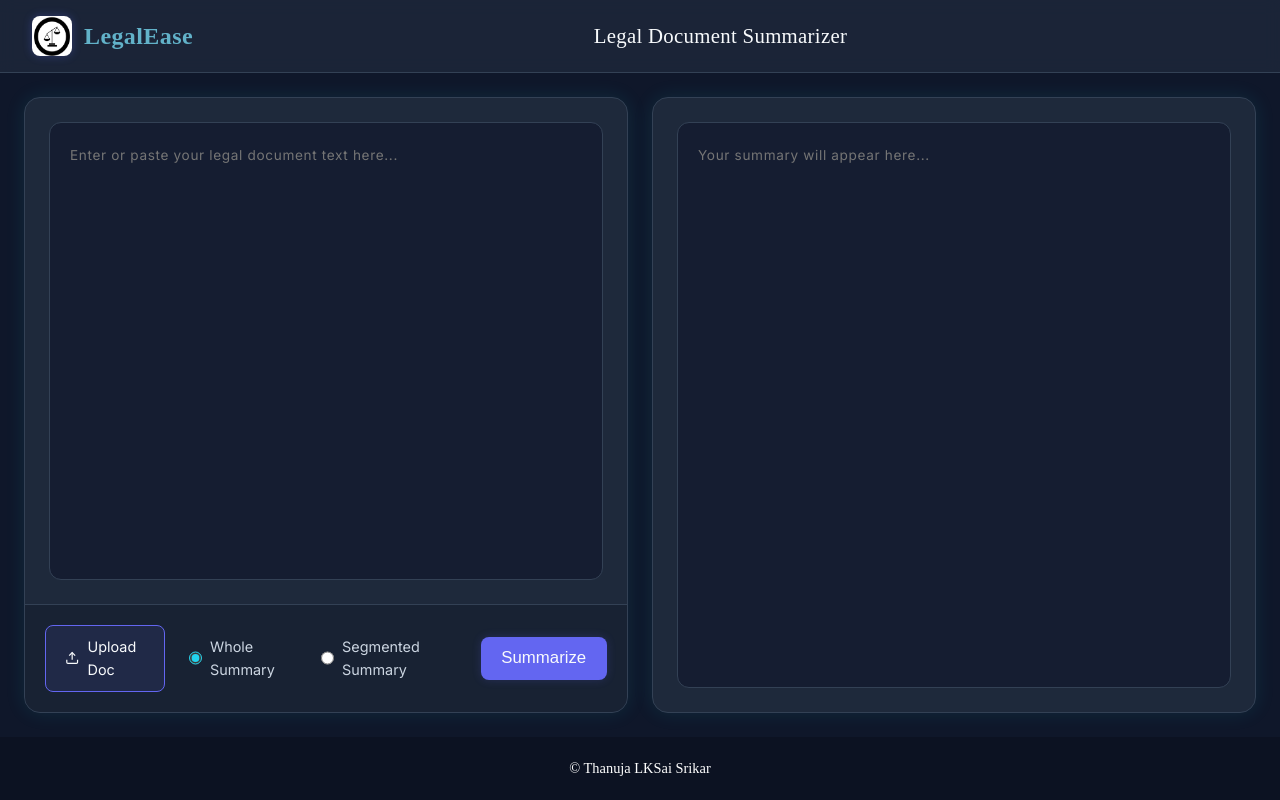
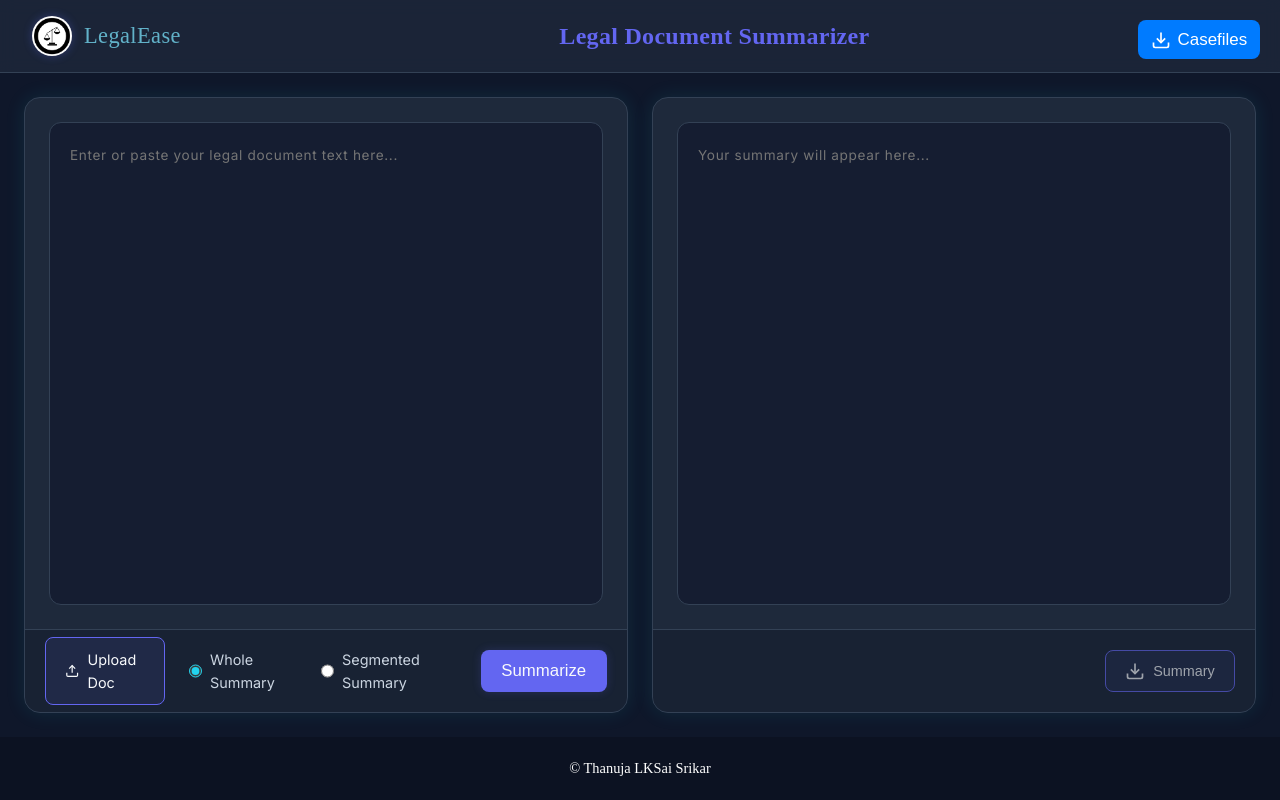
Before and after one commit to AASHIKSRIKAR007/Legal-Summarizer, a Flask app: page / in a window 1280 px wide. Run offline with Flask 3, Linux system fonts and the light colour scheme; some libraries are stand-ins or nearby versions.

Commit message:
Added Summary and Casefiles download buttons

```diff
--- a/app.py
+++ b/app.py
@@ -123,7 +123,7 @@ def load_model(model_id, subfolder):
     return tokenizer, model
 
 # Use the Hugging Face repository "lksai19/Legal-summarizer-models" and the subfolder "bart-finetuned2"
-tokenizer_whole, model_whole = load_model("lksai19/Legal-summarizer-models", "bart-finetuned2")
+tokenizer_whole, model_whole = load_model("lksai19/Legal-summarizer-models", "bart-finetuned")
 
 def generate_whole_summary(input_text):
     processed_text = preprocess_text(input_text)  # Apply preprocessing
--- a/static/script.js
+++ b/static/script.js
@@ -4,7 +4,11 @@ document.addEventListener('DOMContentLoaded', function() {
     const textInput = document.getElementById('text-input');
     const summaryOutput = document.getElementById('summary-output');
     const summarizeBtn = document.getElementById('summarize-btn');
+    const downloadSummaryBtn = document.getElementById('downloadSummaryBtn');
     const radioButtons = document.querySelectorAll('input[name="summary-type"]');
+
+    // Ensure download button is disabled initially
+    downloadSummaryBtn.disabled = true;
 
     Swal.fire({
         title: "Welcome to Legal Document Summarization",
@@ -41,6 +45,17 @@ document.addEventListener('DOMContentLoaded', function() {
             content: "swal-content",
             confirmButton: "swal-confirm-button"
         }
+    });
+
+    document.getElementById('downloadCasefilesBtn').addEventListener('click', function() {
+        // Replace with your file URL or logic to fetch casefiles
+        const fileUrl = 'static/casefiles.zip';
+        const link = document.createElement('a');
+        link.href = fileUrl;
+        link.download = 'casefiles.zip';
+        document.body.appendChild(link);
+        link.click();
+        document.body.removeChild(link);
     });
 
     // File upload handling
@@ -100,6 +115,9 @@ document.addEventListener('DOMContentLoaded', function() {
         summarizeBtn.textContent = 'Summarizing...';
         summaryOutput.value = 'Generating summary...';
 
+        // Always disable download button when starting a new summary
+        downloadSummaryBtn.disabled = true;
+
         try {
             const response = await fetch('/summarize', {
                 method: 'POST',
@@ -120,13 +138,21 @@ document.addEventListener('DOMContentLoaded', function() {
 
             if (data.error) {
                 summaryOutput.value = `Error: ${data.error}`;
+                // Keep download button disabled on error
+                downloadSummaryBtn.disabled = true;
             } else {
                 summaryOutput.value = data.summary;
+                // Enable download button only if we have valid summary
+                if (data.summary && data.summary.trim() !== '') {
+                    downloadSummaryBtn.disabled = false;
+                }
             }
 
         } catch (error) {
             console.error('Error:', error);
             summaryOutput.value = 'An error occurred while generating the summary. Please try again.';
+            // Keep download button disabled on error
+            downloadSummaryBtn.disabled = true;
         } finally {
             // Reset button state
             summarizeBtn.disabled = false;
@@ -135,23 +161,35 @@ document.addEventListener('DOMContentLoaded', function() {
     });
 
     // Add paste handler for convenience
-    textInput.addEventListener('paste', function() {
+    textInput.addEventListener('input', function() {
         // Clear any error messages that might be there
         if (textInput.value.startsWith('Error:') ||
             textInput.value.startsWith('Invalid file') ||
             textInput.value.startsWith('File too large')) {
             textInput.value = '';
         }
+
+        // Reset download button state when input changes
+        downloadSummaryBtn.disabled = true;
     });
 
-    // Character count display (optional feature)
-    textInput.addEventListener('input', function() {
-        const wordCount = textInput.value.trim().split(/\s+/).filter(Boolean).length;
-        const charCount = textInput.value.length;
+    // Download summary button handler
+    downloadSummaryBtn.addEventListener('click', function() {
+        const summary = summaryOutput.value;
+        // Extra check to make sure we have content to download
+        if (summary && summary.trim() !== '' &&
+            !summary.startsWith('Generating summary...') &&
+            !summary.startsWith('Error:') &&
+            !summary.startsWith('An error occurred')) {
 
-        // You can add this to your HTML if you want to display counts
-        // document.getElementById('word-count').textContent = `Words: ${wordCount}`;
-        // document.getElementById('char-count').textContent = `Characters: ${charCount}`;
+            const blob = new Blob([summary], { type: 'text/plain' });
+            const link = document.createElement('a');
+            link.href = URL.createObjectURL(blob);
+            link.download = 'legal_summary.txt';
+            document.body.appendChild(link);
+            link.click();
+            document.body.removeChild(link);
+        }
     });
 
     // Prevent accidental navigation when there's unsaved text
--- a/static/styles.css
+++ b/static/styles.css
@@ -56,30 +56,56 @@ body {
 .logo {
     width: 40px;
     height: 40px;
-    border-radius: 8px;
+    border-radius: 20px;
     box-shadow: var(--neon-glow);
 }
 
 .brand-name {
     font-family: 'Clash Display', 'Space Grotesk', sans-serif;
     font-family: "Outfit", serif;
-    font-size: 1.5rem;
-    font-weight: 550;
-    /*color: var(--accent-color);
-    text-shadow: 0 0 10px rgba(34, 211, 238, 0.3); */
-    /* color: rgba(34, 211, 238, 0.8); /* Reduced brightness by adding opacity */
-    /*color: var(--primary-color);*/
+    font-size: 1.4rem;
+    font-weight: 530;
     color: #62b2c9;
     letter-spacing: 0.4px;
 }
 
 .app-title {
-    /*font-family: 'Space Grotesk', sans-serif;*/
-    font-family: "Outfit", serif;
-    font-size: 1.3rem;
-    font-weight: 520;
-    color: var(--text-primary);
+    font-family: 'Marko One', serif;
+    font-size: 1.5rem;
+    font-weight: 550;
+    color: var(--primary-color);
     letter-spacing: 0.3px;
+}
+
+/* Style for the top-right button */
+.top-right-button {
+    position: fixed;
+    top: 20px;
+    right: 20px;
+    z-index: 1000; /* Ensure it stays on top */
+}
+
+#downloadCasefilesBtn {
+    background-color: #007bff; /* Blue color */
+    color: white;
+    border: none;
+    padding: 0.6rem 0.8rem;
+    border-radius: 8px;
+    cursor: pointer;
+    font-size: 1.06rem;
+    transition: background-color 0.3s ease;
+    display: flex;
+    align-items: center;
+    gap: 0.4rem; /* Space between icon and text */
+}
+
+#downloadCasefilesBtn svg {
+    display: inline-block;
+    vertical-align: middle;
+}
+
+#downloadCasefilesBtn:hover {
+    background-color: #0056b3; /* Darker blue on hover */
 }
 
 /* Main Container */
@@ -93,7 +119,7 @@ body {
     width: 100%;
 }
 
-/* Panel Styles */
+/* Panel Styles - UPDATED FOR EQUAL HEIGHTS */
 .panel {
     flex: 1;
     background: var(--panel-background);
@@ -104,6 +130,8 @@ body {
     flex-direction: column;
     overflow: hidden;
     transition: box-shadow 0.3s ease;
+    /* Set a specific height to ensure both panels are the same height */
+    min-height: 475px; /* Adjust this value as needed */
 }
 
 .panel:hover {
@@ -114,6 +142,8 @@ body {
     flex: 1;
     padding: 1.5rem;
     min-height: 0;
+    display: flex;
+    flex-direction: column;
 }
 
 .scrollable-content {
@@ -131,6 +161,7 @@ body {
     resize: none;
     overflow-y: auto;
     transition: all 0.3s ease;
+    flex-grow: 1;
 }
 
 .scrollable-content:focus {
@@ -158,7 +189,7 @@ body {
     background: var(--accent-color);
 }
 
-/* Controls Container */
+/* Controls Container - UPDATED FOR ALIGNMENT */
 .controls-container {
     padding: 1.25rem;
     background-color: rgba(15, 23, 42, 0.4);
@@ -166,6 +197,7 @@ body {
     display: flex;
     align-items: center;
     gap: 1.5rem;
+    height: 83px; /* Fixed height for both panels' bottom sections */
 }
 
 /* Upload Button */
@@ -235,11 +267,59 @@ body {
     transform: translateY(0);
 }
 
-/* Readonly Output */
-/* #summary-output {
-    background-color: rgba(15, 23, 42, 0.6);
-    cursor: default;
-} */
+/* Update the controls container to handle both input and output panels */
+.controls-container {
+    padding: 1.25rem;
+    background-color: rgba(15, 23, 42, 0.4);
+    border-top: 1px solid var(--border-color);
+    display: flex;
+    align-items: center;
+    gap: 1.5rem;
+}
+
+/* Summary and Download Button Container - UPDATED FOR ALIGNMENT */
+.summary-download-container {
+    display: flex;
+    justify-content: flex-end; /* Align button to the right */
+    padding: 1.25rem; /* Match the padding of other containers */
+    background-color: rgba(15, 23, 42, 0.4); /* Match the background */
+    border-top: 1px solid var(--border-color); /* Match the border */
+    height: 83px; /* Same fixed height as controls-container */
+}
+
+/* Summary Container */
+#summaryContainer {
+    flex: 1; /* Allow the summary to take up remaining space */
+    margin-right: 1.5rem; /* Add spacing between summary and button */
+    font-family: 'Space Grotesk', 'Inter', sans-serif;
+    font-size: 0.9rem;
+    color: var(--text-primary);
+}
+
+/* Download Button */
+#downloadSummaryBtn {
+    display: inline-flex;
+    align-items: center;
+    gap: 0.5rem;
+    padding: 0.6rem 1.2rem;
+    background-color: rgba(99, 102, 241, 0.1);
+    border: 1px solid var(--primary-color);
+    border-radius: 8px;
+    cursor: pointer;
+    font-size: 0.9rem;
+    color: var(--text-primary);
+    transition: all 0.2s ease;
+}
+
+#downloadSummaryBtn:hover {
+    background-color: rgba(99, 102, 241, 0.2);
+    box-shadow: 0 0 10px rgba(99, 102, 241, 0.2);
+}
+
+#downloadSummaryBtn:disabled {
+    opacity: 0.6;
+    cursor: not-allowed;
+}
 
 footer {
     font-family: 'Space Grotesk';
@@ -282,12 +362,8 @@ footer {
     font-size: 10px !important;
 }
 
-
-
 #text-input,
 #summary-output {
-    /*font-family: 'JetBrains Mono', monospace;
-    font-family: "Outfit", serif; */
     font-family: 'Space Grotesk', 'Inter', sans-serif;
     font-size: 0.85rem;
     line-height: 1.9;
@@ -312,7 +388,7 @@ footer {
     cursor: default; /* Only for readonly */
 }
 
-/* Responsive Design */
+/* Responsive Design - UPDATED */
 @media (max-width: 768px) {
     .main-container {
         flex-direction: column;
@@ -325,18 +401,29 @@ footer {
         text-align: center;
     }
 
-    .controls-container {
+    .controls-container,
+    .summary-download-container {
         flex-direction: column;
         gap: 1rem;
+        height: auto; /* Allow height to adjust on mobile */
+        padding: 1rem;
     }
 
-    .summarize-btn {
+    .summarize-btn,
+    #downloadSummaryBtn {
         width: 100%;
         margin: 0;
+    }
+
+    /* Ensure panels have good spacing on mobile */
+    .panel {
+        min-height: auto;
+        margin-bottom: 1.5rem;
     }
 }
 
 /* Add font imports at the top of your CSS */
 @import url('https://fonts.googleapis.com/css2?family=Crimson+Text:ital,wght@0,400;0,600;0,700;1,400;1,600;1,700&family=EB+Garamond:ital,wght@0,400..800;1,400..800&family=Noto+Serif:ital,wght@0,100..900;1,100..900&family=Outfit:wght@100..900&display=swap');
+@import url('https://fonts.googleapis.com/css2?family=Marko+One&display=swap');
 @import url('https://fonts.googleapis.com/css2?family=Space+Grotesk:wght@400;500;600&display=swap');
 @import url('https://fonts.googleapis.com/css2?family=JetBrains+Mono:wght@400;500&display=swap');
--- a/templates/index.html
+++ b/templates/index.html
@@ -19,6 +19,18 @@
             </div>
             <h2 class="app-title">Legal Document Summarizer</h2>
             <div class="placeholder-div"></div> <!-- For header balance -->
+
+            <div class="top-right-button">
+                <button id="downloadCasefilesBtn" class="download-btn">
+                    <svg width="20" height="20" viewBox="0 0 24 24" fill="none" stroke="currentColor" stroke-width="2">
+                        <path d="M21 15v4a2 2 0 0 1-2 2H5a2 2 0 0 1-2-2v-4"/>
+                        <polyline points="7 10 12 15 17 10"/>
+                        <line x1="12" y1="15" x2="12" y2="3"/>
+                    </svg>
+                    Casefiles
+                </button>
+            </div>
+
         </div>
     </header>
 
@@ -64,7 +76,6 @@
             </div>
         </section>
 
-        <!-- Right Panel - Output -->
         <section class="panel output-panel">
             <div class="text-area-container">
                 <textarea
@@ -74,12 +85,21 @@
                     readonly
                 ></textarea>
             </div>
+            <div class="summary-download-container">
+                <button id="downloadSummaryBtn" class="download-btn" disabled>
+                    <svg width="20" height="20" viewBox="0 0 24 24" fill="none" stroke="currentColor" stroke-width="2">
+                        <path d="M21 15v4a2 2 0 0 1-2 2H5a2 2 0 0 1-2-2v-4"/>
+                        <polyline points="7 10 12 15 17 10"/>
+                        <line x1="12" y1="15" x2="12" y2="3"/>
+                    </svg>
+                    Summary
+                </button>
+            </div>
         </section>
     </main>
     <footer>
         <p>&copy; Thanuja LKSai Srikar</p>
     </footer>
-
     <script src="{{ url_for('static', filename='script.js') }}"></script>
 </body>
 </html>
```
Also changed, not shown: static/lawLogo.jpg, 1 other file.
